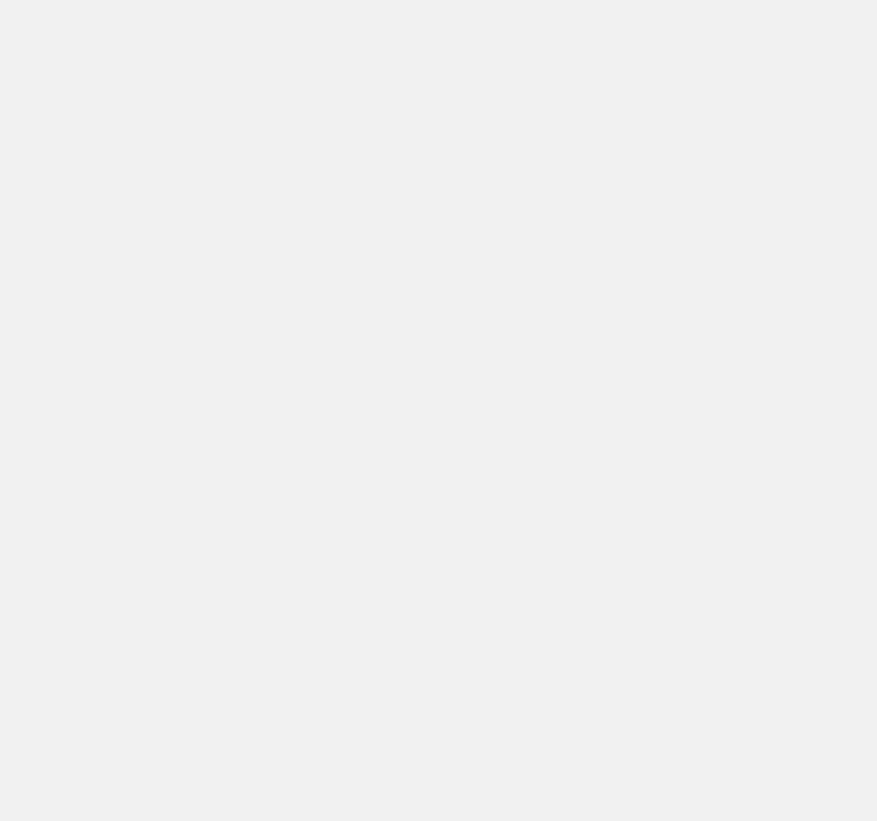
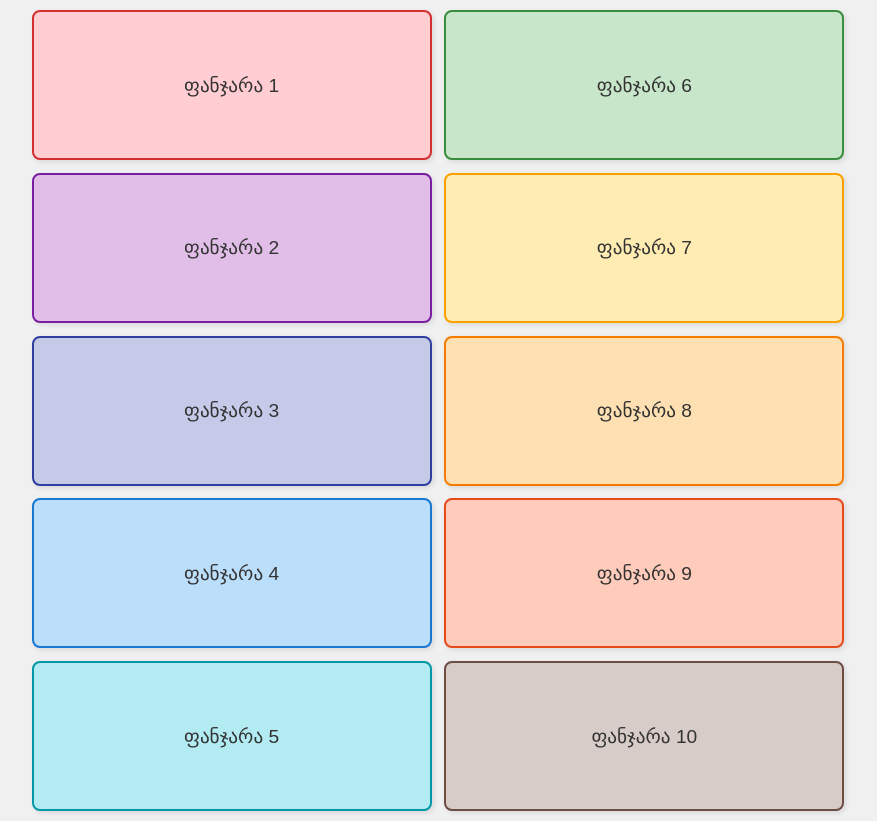
Before and after one commit to Buquri/Buquri, a plain HTML site: page index.html in a window 1280 px wide. Shown: the whole page, without its empty margins (202-1079 px from the left). Before the commit the page ends 800 px from the top, so only its background shows below. Drawn offline with Linux system fonts and the light colour scheme.

Commit message:
Update index.html

```diff
--- a/index.html
+++ b/index.html
@@ -12,8 +12,8 @@
             --window-width: 45vw; /* ეკრანის სიგანის 45% */
             --window-height: 18vh; /* ეკრანის სიმაღლის 18% */
             --window-margin: 1vw; /* ფანჯრებს შორის მანძილი */
-            --window-bg-color: #e0e0e0;
-            --window-border-color: #ccc;
+            --window-bg-color: #e0e0e0; /* ეს იქნება გადაწერილი ქვემოთ */
+            --window-border-color: #ccc; /* ეს იქნება გადაწერილი ქვემოთ */
             --window-text-color: #333;
 
             /* მენიუს ღილაკის ფერები */
@@ -58,12 +58,10 @@
             gap: var(--window-margin); /* ფანჯრებს შორის მანძილი კონტეინერში */
         }
 
-        /* ფანჯრების სტილი */
+        /* ფანჯრების ძირითადი სტილი - აქ არ ვუთითებთ ფერებსა და ჩარჩოებს, რადგან თითოეულს ცალკე მივანიჭებთ */
         .window {
             width: var(--window-width);
             height: var(--window-height);
-            background-color: var(--window-bg-color);
-            border: 1px solid var(--window-border-color);
             border-radius: 8px;
             display: flex;
             justify-content: center;
@@ -73,6 +71,8 @@
             box-sizing: border-box;
             box-shadow: 2px 2px 5px rgba(0,0,0,0.1);
             flex-shrink: 0; /* არ შემცირდეს, თუ ადგილი ცოტაა */
+            text-align: center; /* ტექსტის ცენტრირება */
+            padding: 5px; /* შიდა დაშორება ტექსტისთვის */
         }
 
         /* ********** მენიუს ღილაკი ********** */
@@ -145,25 +145,100 @@
             background-color: var(--sidebar-hover-color);
         }
 
-        /* ********** ცალკეული ფანჯრის კონტროლი (ნიმუშები) ********** */
-        /* ფანჯარა 1 - მაგალითად, განსხვავებული ფერი */
-        .window-1 {
-            background-color: #ffcccc;
+        /* ********** ცალკეული ფანჯრის სტილები (განსხვავებული ფერები და ჩარჩოები) ********** */
+        .window-1 { background-color: #FFCDD2; border: 2px solid #D32F2F; } /* წითელი */
+        .window-2 { background-color: #E1BEE7; border: 2px solid #7B1FA2; } /* იასამნისფერი */
+        .window-3 { background-color: #C5CAE9; border: 2px solid #303F9F; } /* ლურჯი */
+        .window-4 { background-color: #BBDEFB; border: 2px solid #1976D2; } /* ღია ლურჯი */
+        .window-5 { background-color: #B2EBF2; border: 2px solid #0097A7; } /* ცისფერი */
+        .window-6 { background-color: #C8E6C9; border: 2px solid #388E3C; } /* მწვანე */
+        .window-7 { background-color: #FFECB3; border: 2px solid #FFA000; } /* ნარინჯისფერი */
+        .window-8 { background-color: #FFE0B2; border: 2px solid #F57C00; } /* ღია ნარინჯისფერი */
+        .window-9 { background-color: #FFCCBC; border: 2px solid #E64A19; } /* წითელ-ნარინჯისფერი */
+        .window-10 { background-color: #D7CCC8; border: 2px solid #6D4C41; } /* ყავისფერი */
+
+        /* მედია ქუერი დიდ ეკრანებზე გამართული ჩვენებისთვის (დესკტოპი/ტაბლეტი) */
+        @media (min-width: 768px) {
+            .main-content {
+                justify-content: center; /* ცენტრში განლაგება */
+                flex-direction: row; /* კონტეინერები ჰორიზონტალურად */
+                max-width: 1000px; /* მაქსიმალური სიგანე დესკტოპზე */
+            }
+
+            .container-left,
+            .container-right {
+                width: 45%; /* კონტეინერების სიგანე */
+                max-width: 400px; /* მაქსიმალური სიგანე */
+            }
+
+            .window {
+                width: 100%; /* ფანჯრები იკავებენ კონტეინერის სრულ სიგანეს */
+                height: 150px; /* ფიქსირებული სიმაღლე დესკტოპზე */
+                /* შეგიძლიათ აქაც გამოიყენოთ CSS ცვლადები */
+            }
+
+            .sidebar {
+                /* Sidebar არ გამოჩნდება დიდ ეკრანებზე, თუ არ დაამატებთ აქ სტილს */
+                display: none;
+            }
+
+            .menu-icon {
+                /* მენიუს ღილაკიც არ გამოჩნდება დიდ ეკრანებზე */
+                display: none;
+            }
         }
+    </style>
+</head>
+<body>
 
-        /* ფანჯარა 3 - მაგალითად, ცოტა დიდი ზომა */
-        .window-3 {
-            height: calc(var(--window-height) * 1.2); /* 20% უფრო მაღალი */
-            width: calc(var(--window-width) * 1.1); /* 10% უფრო ფართო */
-        }
+    <div class="menu-icon" id="menuIcon">
+        <span></span>
+        <span></span>
+        <span></span>
+    </div>
 
-        /* ფანჯარა 7 - მაგალითად, მომრგვალებული კუთხეები */
-        .window-7 {
-            border-radius: 50%; /* წრიული ფორმა */
-            aspect-ratio: 1 / 1; /* თანაბარი სიგანე/სიმაღლე */
-            width: var(--window-width); /* სიგანე იგივე */
-            height: var(--window-width); /* სიმაღლე იგივე, რაც სიგანე */
-            /* თუ წრეს აკეთებთ, შეიძლება დაგჭირდეთ flex-shrink: 0; დამატება, რომ არ გატყდეს */
-        }
+    <div class="sidebar" id="sidebar">
+        <h2>ფანჯრების ჩამონათვალი</h2>
+        <a href="#" class="sidebar-item">ფანჯარა 1</a>
+        <a href="#" class="sidebar-item">ფანჯარა 2</a>
+        <a href="#" class="sidebar-item">ფანჯარა 3</a>
+        <a href="#" class="sidebar-item">ფანჯარა 4</a>
+        <a href="#" class="sidebar-item">ფანჯარა 5</a>
+        </div>
 
-        /* მედია ქ
+    <div class="main-content">
+        <div class="container-left">
+            <div class="window window-1">ფანჯარა 1</div>
+            <div class="window window-2">ფანჯარა 2</div>
+            <div class="window window-3">ფანჯარა 3</div>
+            <div class="window window-4">ფანჯარა 4</div>
+            <div class="window window-5">ფანჯარა 5</div>
+        </div>
+        <div class="container-right">
+            <div class="window window-6">ფანჯარა 6</div>
+            <div class="window window-7">ფანჯარა 7</div>
+            <div class="window window-8">ფანჯარა 8</div>
+            <div class="window window-9">ფანჯარა 9</div>
+            <div class="window window-10">ფანჯარა 10</div>
+        </div>
+    </div>
+
+    <script>
+        // JavaScript გვერდითა პანელის ფუნქციონალობისთვის
+        document.getElementById('menuIcon').addEventListener('click', function() {
+            document.getElementById('sidebar').classList.toggle('active');
+        });
+
+        // თუ გსურთ, რომ Sidebar დაიხუროს ეკრანზე დაჭერისას, როდესაც ის ღიაა
+        document.addEventListener('click', function(event) {
+            const sidebar = document.getElementById('sidebar');
+            const menuIcon = document.getElementById('menuIcon');
+
+            if (sidebar.classList.contains('active') && !sidebar.contains(event.target) && !menuIcon.contains(event.target)) {
+                sidebar.classList.remove('active');
+            }
+        });
+    </script>
+
+</body>
+</html>
```
